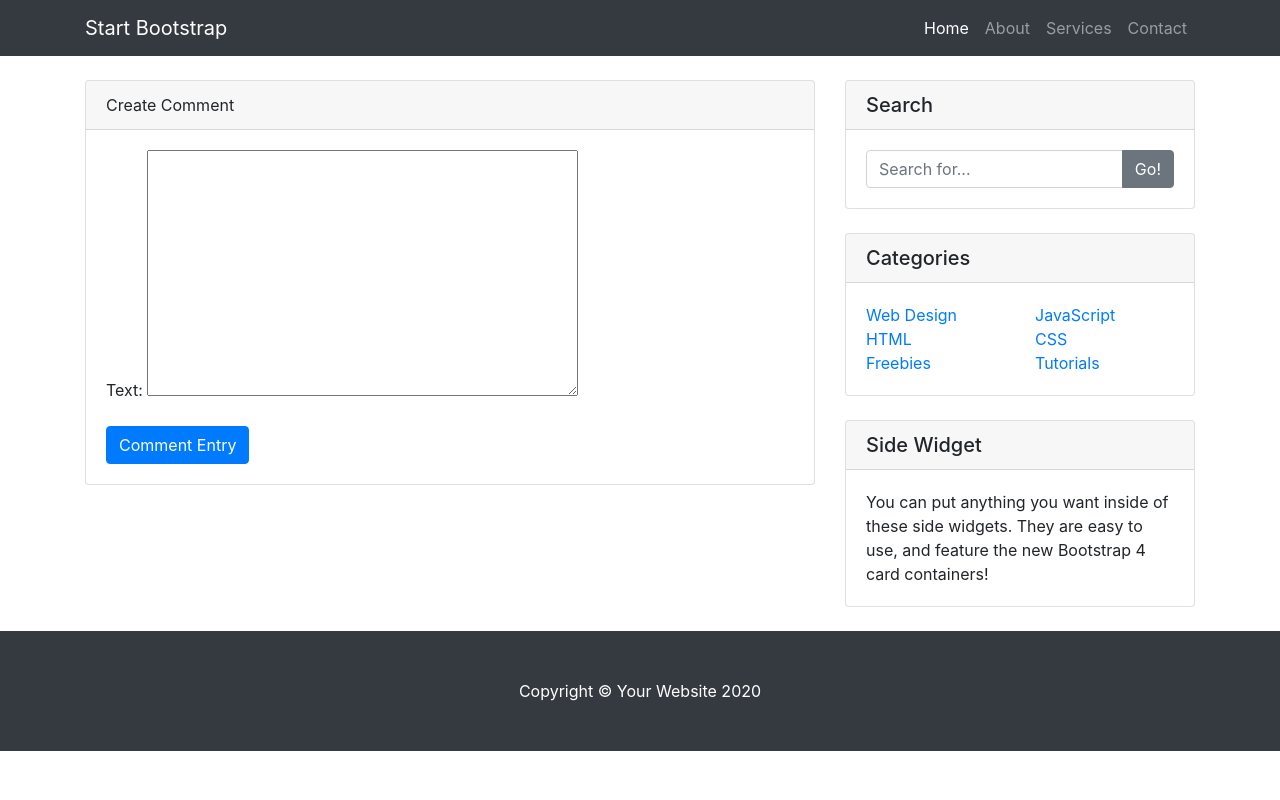
After one commit to NarawishS/ku-hub, a Django app: page /blog/1/create_comment in a window 1280 px wide. The commit adds this page. Run offline with Django 3.2, Linux system fonts and the light colour scheme; some libraries are stand-ins or nearby versions.

Commit message:
finish comment-tutorial

```diff
--- a/kuhub/admin.py
+++ b/kuhub/admin.py
@@ -1,5 +1,6 @@
 from django.contrib import admin
 
-from .models import Blog
+from .models import Blog, Comment
 
 admin.site.register(Blog)
+admin.site.register(Comment)
--- a/kuhub/models.py
+++ b/kuhub/models.py
@@ -14,3 +14,13 @@ class Blog(models.Model):
 
     def __str__(self):
         return f'{self.title}'
+
+
+class Comment(models.Model):
+    blog = models.ForeignKey(Blog, related_name="comments", on_delete=models.CASCADE)
+    text = models.TextField()
+    pub_date = models.DateTimeField(auto_now_add=True)
+    author = models.ForeignKey(User, on_delete=models.CASCADE)
+
+    def __str__(self):
+        return 'Blog title: %s, "%s"' % (self.blog, self.text)
--- /dev/null
+++ b/kuhub/templates/kuhub/create_comment.html
@@ -0,0 +1,18 @@
+{% extends "kuhub/base.html" %}
+
+{% block content %}
+<div class="col-md-8">
+    <div class="card mb-4 mt-4">
+        <div class="card-header">
+            Create Comment
+        </div>
+        <div class="card-body">
+            <form method="POST">
+                {% csrf_token %}
+                {{form.as_p}}
+                <button type="submit" class="btn btn-primary">Comment Entry</button>
+            </form>
+        </div>
+    </div>
+</div>
+{% endblock %}
--- a/kuhub/urls.py
+++ b/kuhub/urls.py
@@ -6,5 +6,6 @@ app_name = 'kuhub'
 urlpatterns = [
     path('', views.BlogHome.as_view(), name='blog-home'),
     path('blog/<int:pk>/', views.BlogView.as_view(), name='blog-detail'),
+    path('blog/<int:pk>/create_comment', views.CreateCommentView.as_view(), name='create_comment'),
     path('create_blog', views.CreateBlogView.as_view(success_url="/"), name='create_blog'),
 ]
--- a/kuhub/views.py
+++ b/kuhub/views.py
@@ -1,7 +1,8 @@
 from django.shortcuts import render
+from django.urls import reverse_lazy
 from django.views.generic import ListView, DetailView, CreateView
 
-from kuhub.models import Blog
+from kuhub.models import Blog, Comment
 
 
 def home(request):
@@ -29,3 +30,17 @@ class CreateBlogView(CreateView):
     def form_valid(self, form):
         form.instance.author = self.request.user
         return super().form_valid(form)
+
+
+class CreateCommentView(CreateView):
+    model = Comment
+    template_name = 'kuhub/create_comment.html'
+    fields = ['text']
+
+    def form_valid(self, form):
+        form.instance.author = self.request.user
+        form.instance.blog_id = self.kwargs['pk']
+        return super().form_valid(form)
+
+    def get_success_url(self):
+        return reverse_lazy('kuhub:blog-detail', kwargs={'pk': self.kwargs['pk']})
```
Also changed, not shown: kuhub/templates/kuhub/blog_detail.html (+28 -0 lines), kuhub/migrations/0004_comment.py (added).
